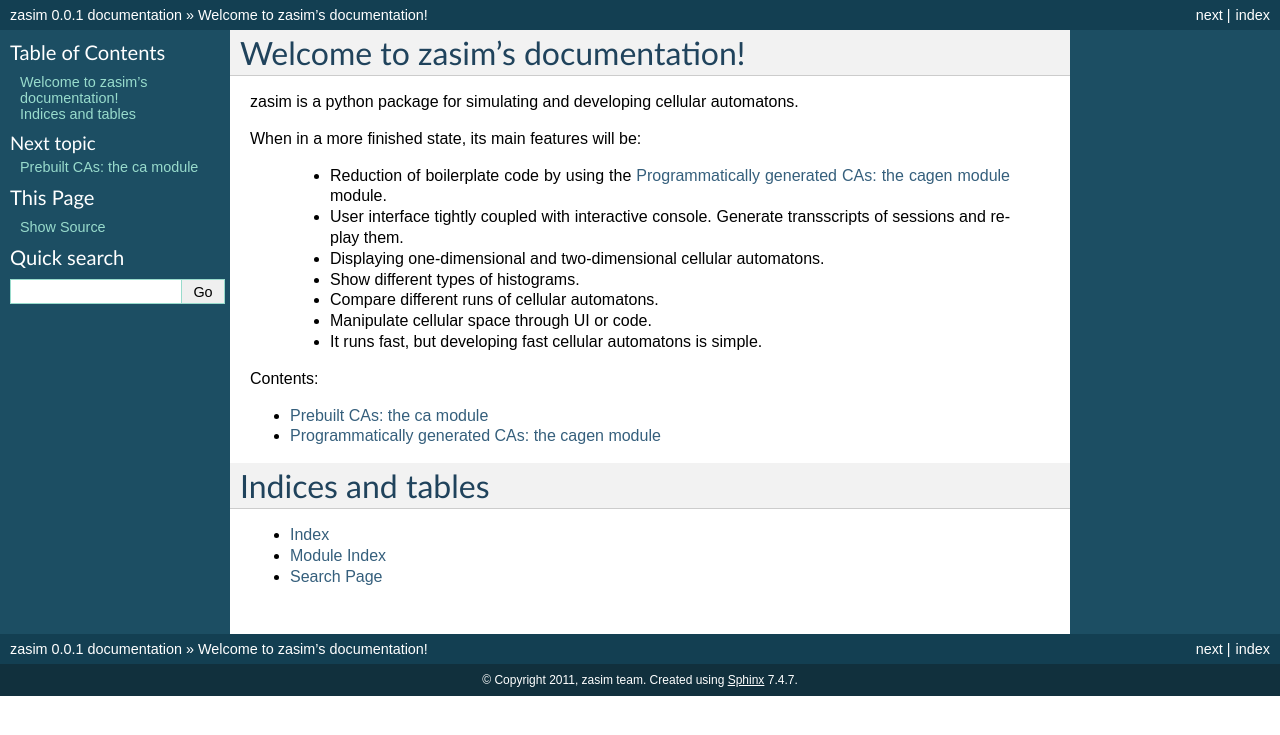
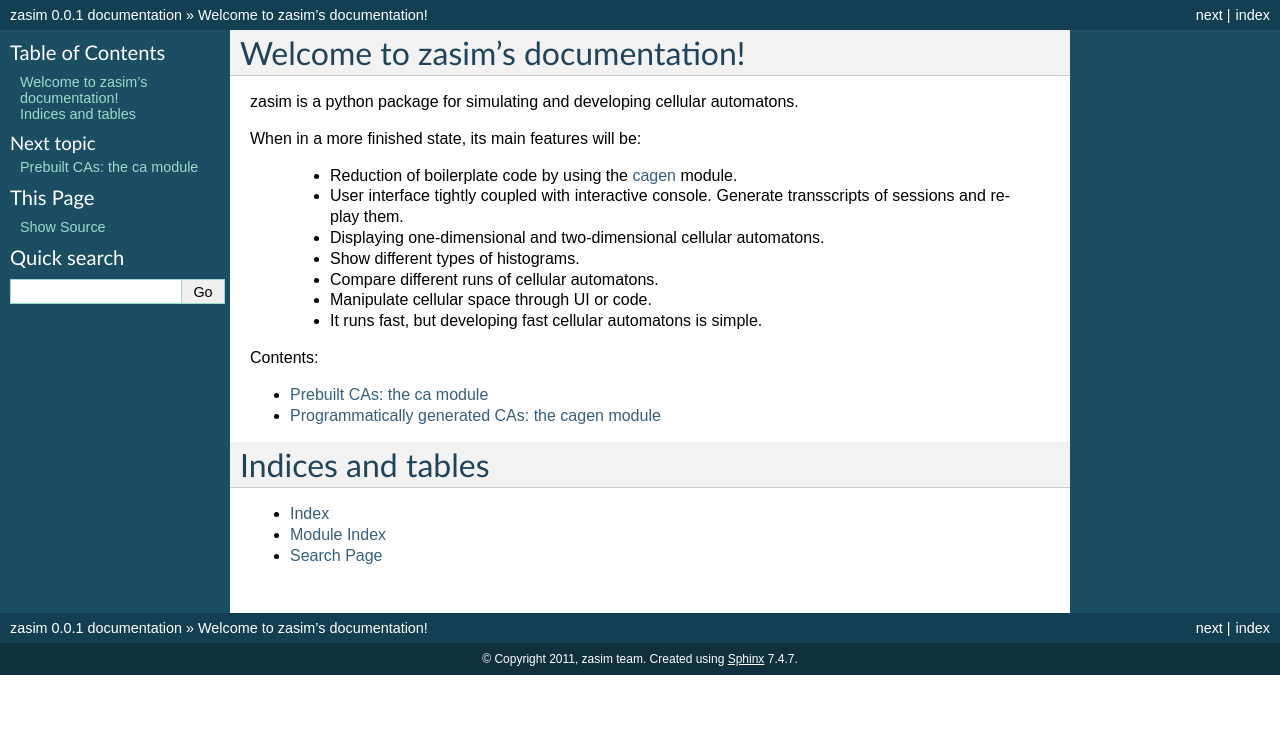
Before and after one commit to timo/zasim, a Sphinx documentation site: the page built from docs/index.rst, in a window 1280 px wide. Shown: the top 735 px of the page. Built offline with Sphinx 7.4.7, drawn with Linux system fonts in a browser that asks for light colours; formulas are drawn with MathJax 3; some of the changed lines change nothing that is shown.

Commit message:
don't display the document title in the short list

```diff
--- a/docs/index.rst
+++ b/docs/index.rst
@@ -10,7 +10,7 @@ zasim is a python package for simulating and developing cellular automatons.
 
 When in a more finished state, its main features will be:
 
-  - Reduction of boilerplate code by using the :doc:`cagen` module.
+  - Reduction of boilerplate code by using the :doc:`cagen <cagen>` module.
   - User interface tightly coupled with interactive console. Generate
     transscripts of sessions and re-play them.
   - Displaying one-dimensional and two-dimensional cellular automatons.
```
